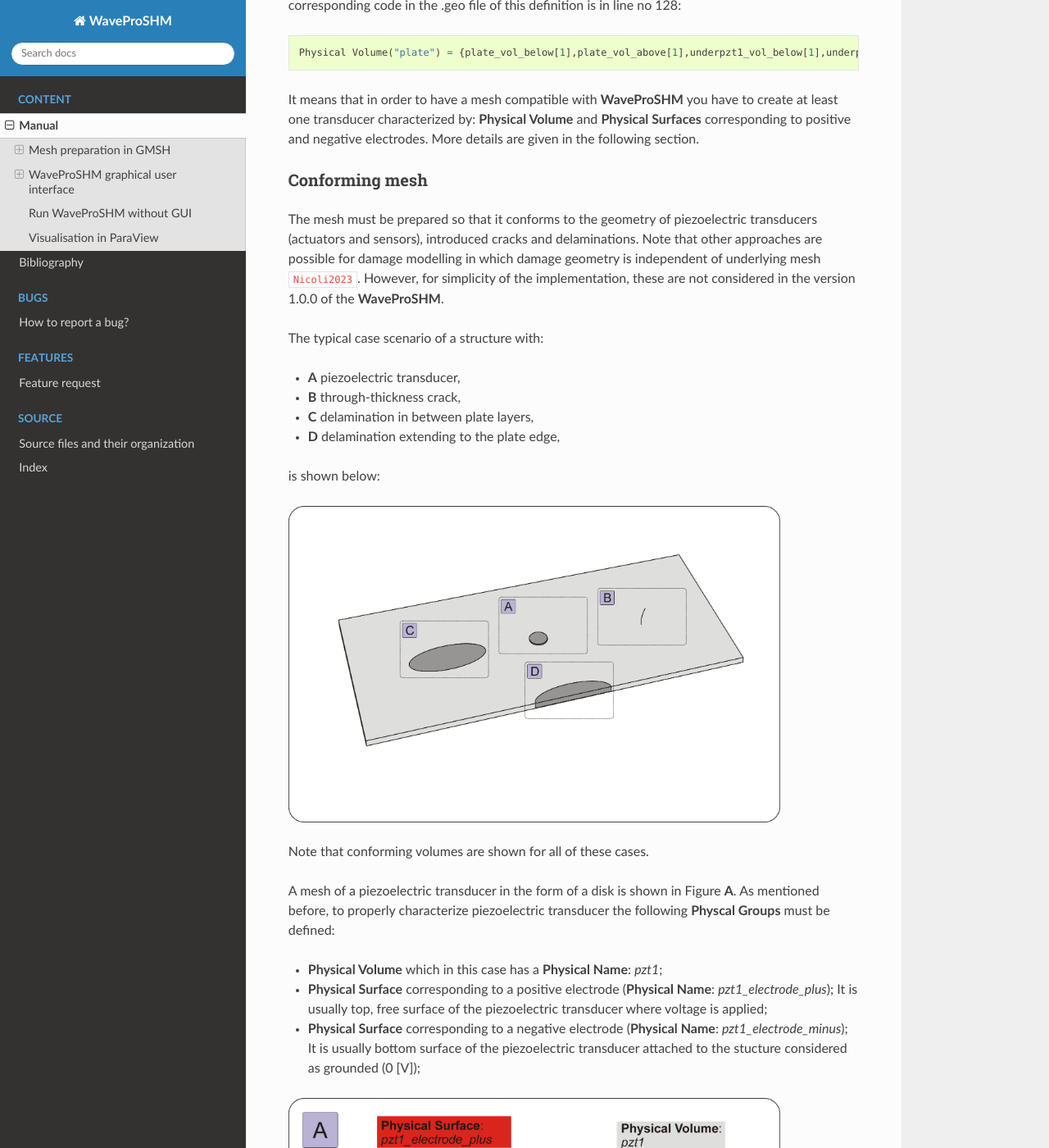
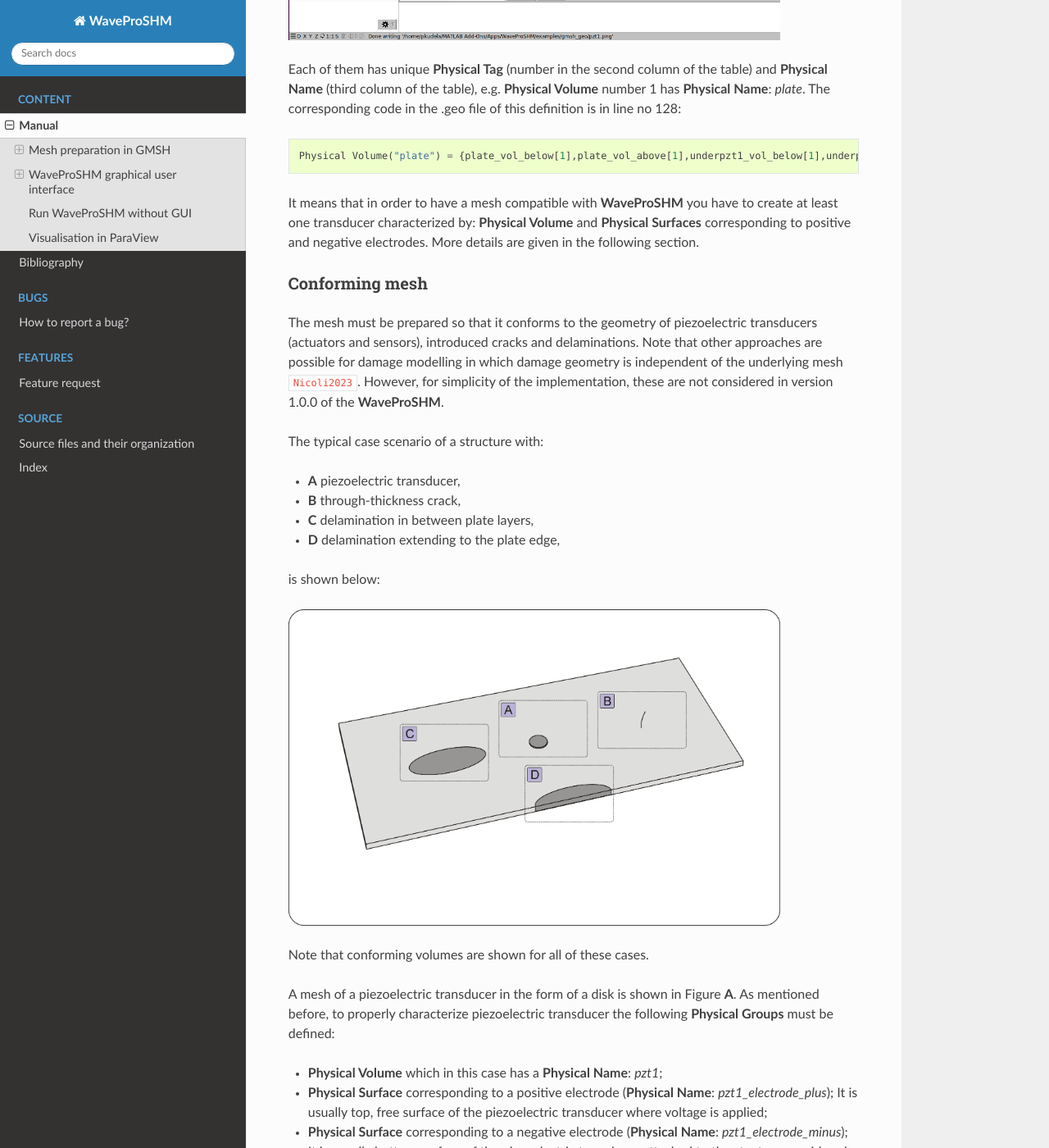
Before and after one commit to IFFM-PAS-MISD/wave_pro_shm, a Sphinx documentation site: the page built from docs/source/manual.rst, in a window 1280 px wide and 1400 px high, scrolled down 1556 px. Shown: the whole window at 82% size. Built offline with Sphinx 7.4.7 and the Read the Docs theme 2.0.0, drawn with Linux system fonts in a browser that asks for light colours; cross-references to code outside the pages are shown as plain code; some of the changed text lies outside the part shown.

Commit message:
Calculation time estimation corrected, mat files dir and other small fixes

```diff
--- a/docs/source/manual.rst
+++ b/docs/source/manual.rst
@@ -60,7 +63,7 @@
 Conforming mesh
 ---------------
 The mesh must be prepared so that it conforms to the geometry of piezoelectric transducers (actuators and sensors), introduced cracks and delaminations.
-Note that other approaches are possible for damage modelling in which damage geometry is independent of underlying mesh :cite:p:`Nicoli2023`. However, for simplicity of the implementation, these are not considered in the version 1.0.0 of the **WaveProSHM**.
+Note that other approaches are possible for damage modelling in which damage geometry is independent of the underlying mesh :cite:p:`Nicoli2023`. However, for simplicity of the implementation, these are not considered in version 1.0.0 of the **WaveProSHM**.
 
 The typical case scenario of a structure with:
 
@@ -78,7 +81,7 @@
 Note that conforming volumes are shown for all of these cases.
 
 A mesh of a piezoelectric transducer in the form of a disk is shown in Figure **A**.
-As mentioned before, to properly characterize piezoelectric transducer the following **Physcal Groups** must be defined:
+As mentioned before, to properly characterize piezoelectric transducer the following **Physical Groups** must be defined:
 
 * **Physical Volume** which in this case has a **Physical Name**: *pzt1*;
 * **Physical Surface** corresponding to a positive electrode (**Physical Name**: *pzt1_electrode_plus*); It is usually top, free surface of the piezoelectric transducer where voltage is applied;
@@ -89,7 +92,7 @@
   :alt: transducer
 
 An exemplary mesh for a through-thickness crack is shown in Figure **B**.
-To properly characterize the through-thickness crack the following **Physcal Groups** must be defined:
+To properly characterize the through-thickness crack the following **Physical Groups** must be defined:
 
 * **Physical Volume** which in this case has a **Physical Name**: *crack*; It consists of all elements adjacent to the crack interface;
 * **Physical Surface** corresponding to the crack interface (**Physical Name**: *crack_interface*);
@@ -100,12 +103,12 @@
   :alt: crack
 
 .. Note::
-   **WaveProSHM** automatially splits nodes of elements at the crack or delamination interface and introduces double nodes.
+   **WaveProSHM** automatically splits nodes of elements at the crack or delamination interface and introduces double nodes.
    Zero-gap is currently implemented and penetration of nodes is allowed.
-   The contat at the interface as well as an initial gap setting could be possible in future.
+   The contact at the interface as well as an initial gap setting could be possible in future.
 
 The exemplary mesh for an embedded delamination is shown in Figure **C**.
-To properly characterize the embedded delamination the following **Physcal Groups** must be defined:
+To properly characterize the embedded delamination the following **Physical Groups** must be defined:
 
 * **Physical Volume** which in this case has a **Physical Name**: *delamination1*; It consists of all elements adjacent to the delamination interface;
 * **Physical Surface** corresponding to the delamination interface (**Physical Name**: *delamination1_interface*);
```
Also changed, not shown: other parts of docs/source/manual.rst (+3 -0 lines), README.md (+2 -2 lines), 3 other files.
